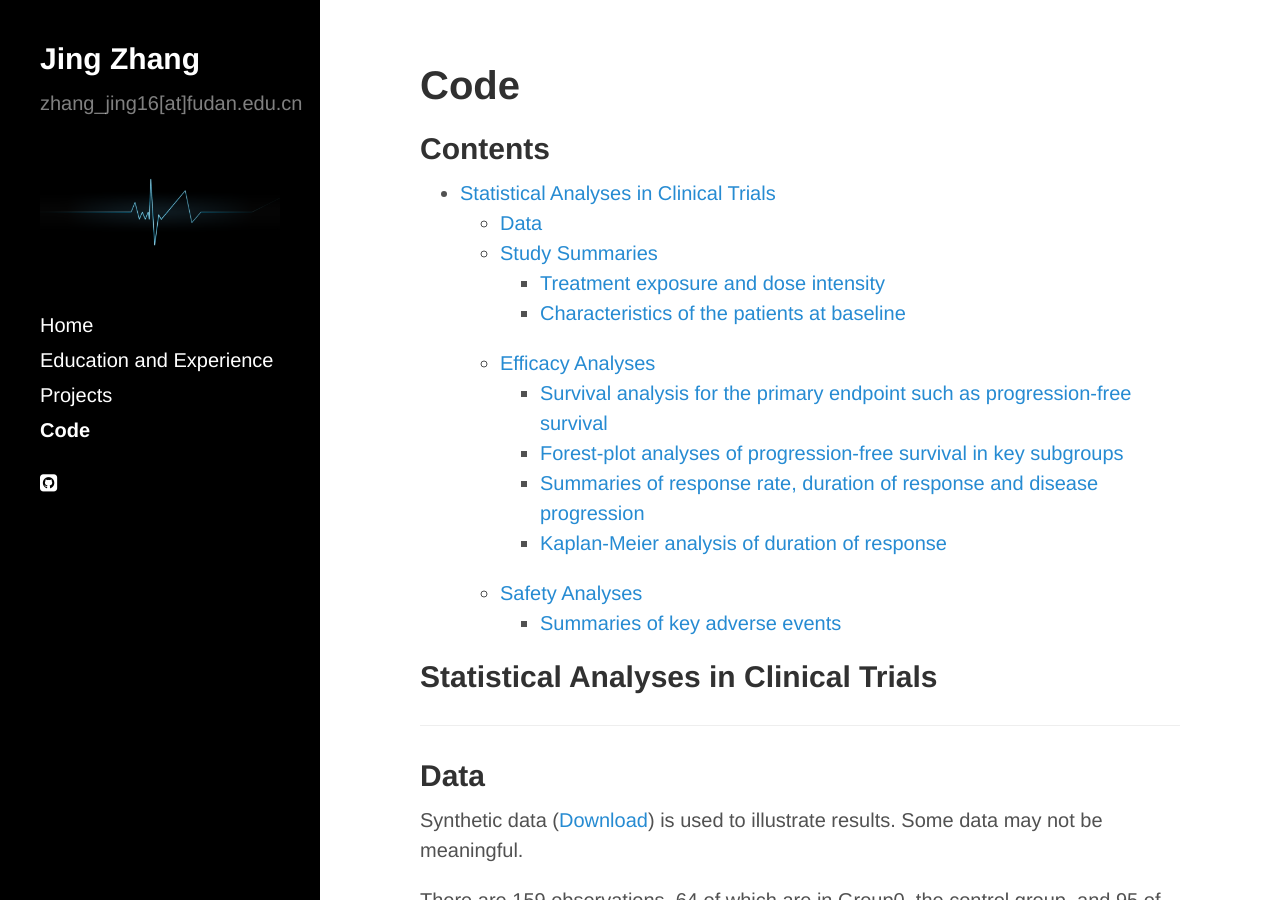
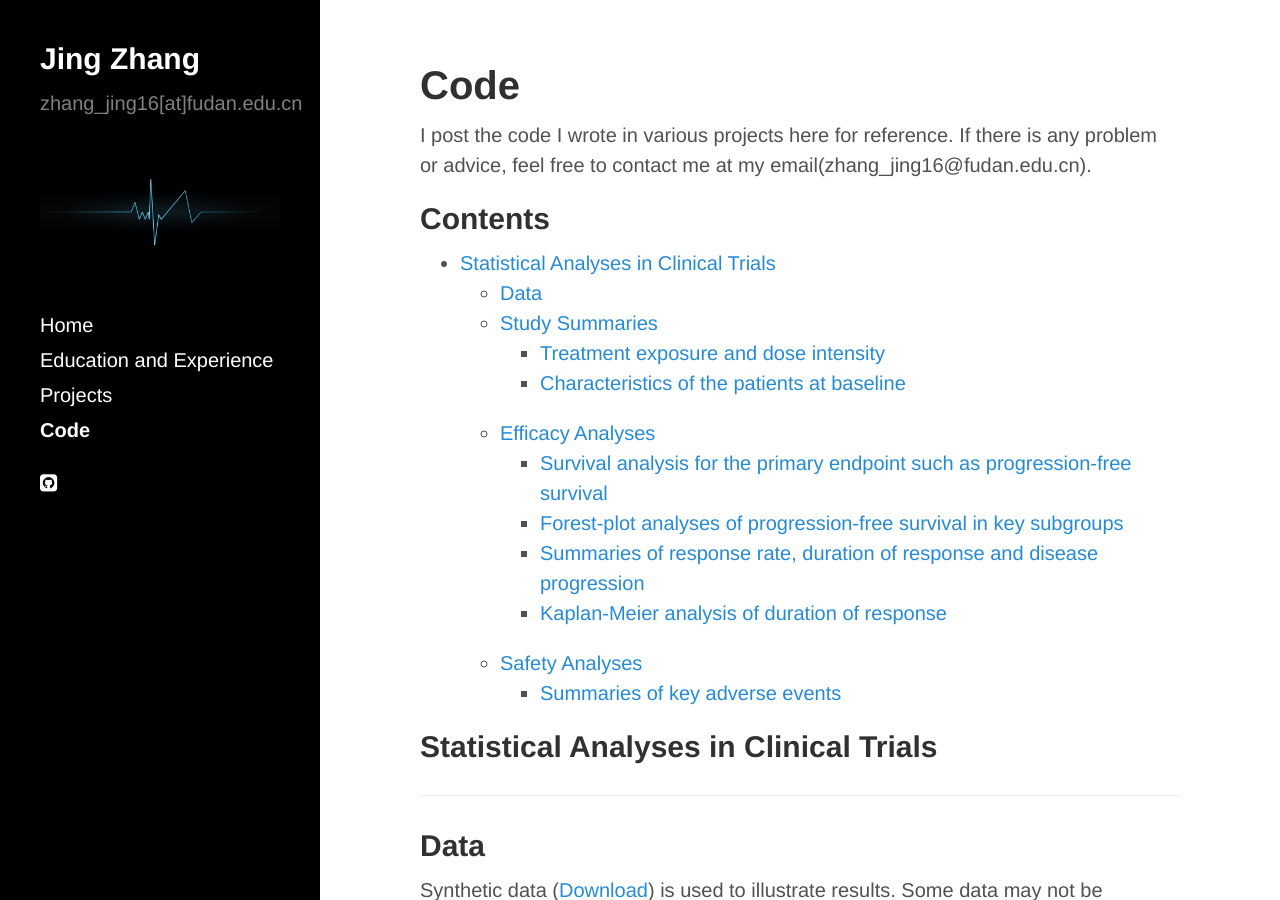
Before and after one commit to jingzhang1/jingzhang1.github.io, a Jekyll site: the page built from qcode.md, in a window 1280 px wide and 900 px high. Built offline with Jekyll 4.4.1, drawn with Linux system fonts in a browser that asks for light colours; nearby versions of some CDN libraries.

Commit message:
Update qcode.md

```diff
--- a/qcode.md
+++ b/qcode.md
@@ -2,6 +2,7 @@
 layout: page
 title: Code
 ---
+I post the code I wrote in various projects here for reference. If there is any problem or advice, feel free to contact me at my email(zhang_jing16@fudan.edu.cn).
 ## Contents
 * [Statistical Analyses in Clinical Trials](#Statistical-Analyses-in-Clinical-Trials)
   * [Data](#Data)
```
